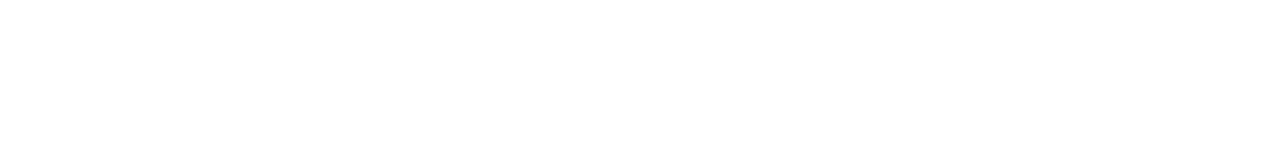
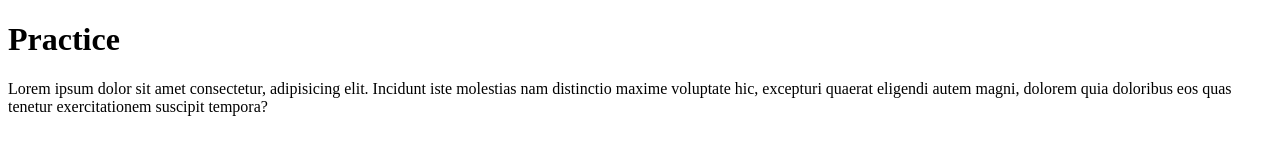
Before and after one commit to bsoyn/practice-github-page, a plain HTML site: page index.html in a window 1280 px wide. Drawn offline with Linux system fonts and the light colour scheme.

Commit message:
save index.html

```diff
--- a/index.html
+++ b/index.html
@@ -4,11 +4,12 @@
 <head>
     <meta charset="UTF-8">
     <meta name="viewport" content="width=device-width, initial-scale=1.0">
-    <title>Document</title>
+    <title>Github Page Demo</title>
 </head>
 
 <body>
-
+    <h1>Practice</h1>
+    <p>Lorem ipsum dolor sit amet consectetur, adipisicing elit. Incidunt iste molestias nam distinctio maxime voluptate hic, excepturi quaerat eligendi autem magni, dolorem quia doloribus eos quas tenetur exercitationem suscipit tempora?</p>
 </body>
 
 </html>
```
